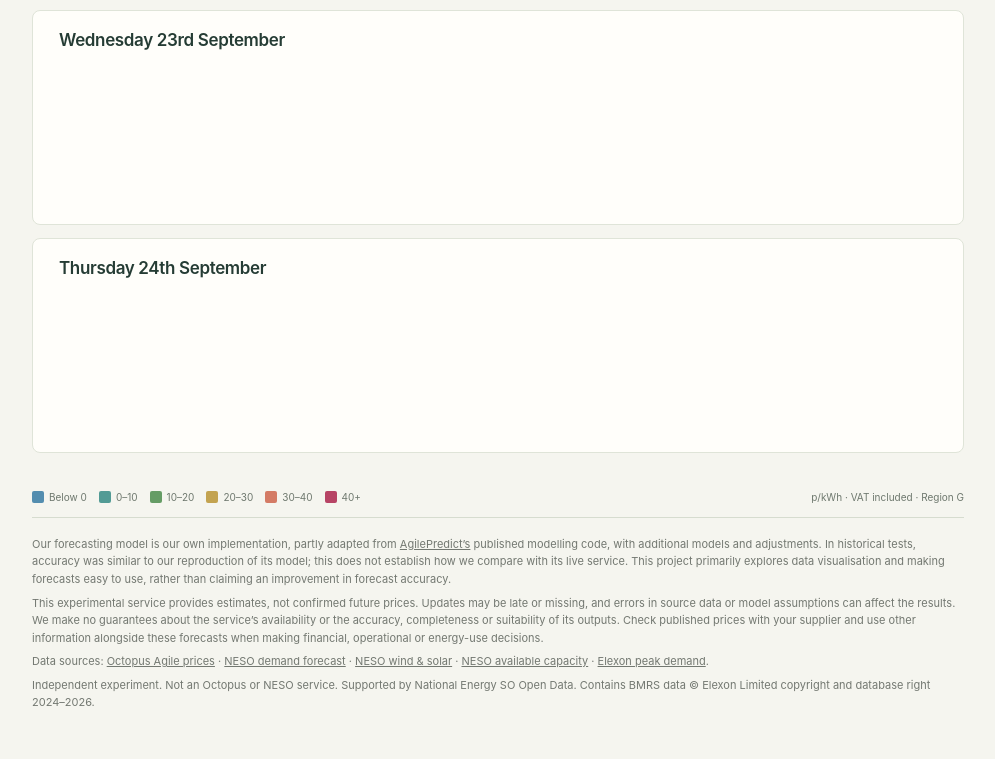
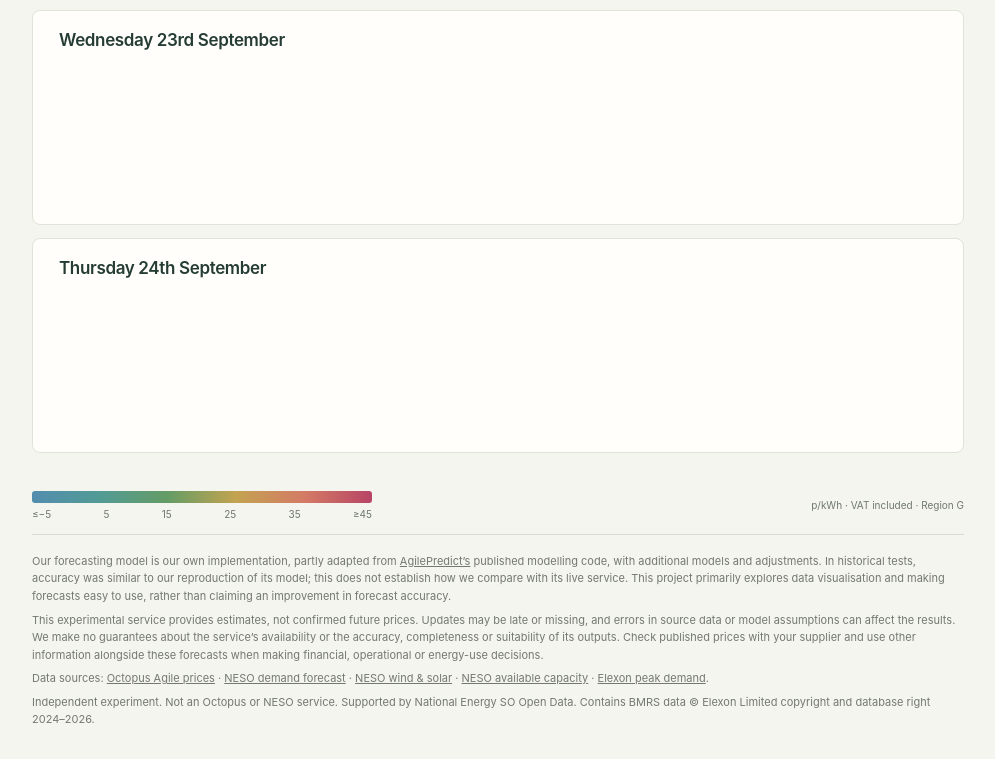
Before and after one commit to RobinL/agile-price-forecast, a website built with Vite: page web/index.html in a window 1280 px wide. Shown: the part 1372-2131 px from the top of the page, without its empty margins (142-1137 px from the left). Built offline with nearby package versions, Linux system fonts and the light colour scheme; what vega-embed would draw is missing.

Commit message:
Use a continuous price colour scale with a matching gradient key

```diff
--- a/web/src/chart.ts
+++ b/web/src/chart.ts
@@ -3,15 +3,24 @@ import type { Slot } from "./data";
 
 import type { CheapPeriod } from "./cheap-periods";
 
-// Fixed price bands, shared by every day and the page legend.
-export const PRICE_BANDS = [
-  { label: "Below 0", color: "#538daf" },
-  { label: "0–10", color: "#529b95" },
-  { label: "10–20", color: "#659c65" },
-  { label: "20–30", color: "#c3a350" },
-  { label: "30–40", color: "#d47b65" },
-  { label: "40+", color: "#b74465" },
+// Fixed colour anchors, smoothly interpolated and shared by all days and the key.
+export const PRICE_COLOURS = [
+  { price: -5, label: "≤−5", color: "#538daf" },
+  { price: 5, label: "5", color: "#529b95" },
+  { price: 15, label: "15", color: "#659c65" },
+  { price: 25, label: "25", color: "#c3a350" },
+  { price: 35, label: "35", color: "#d47b65" },
+  { price: 45, label: "≥45", color: "#b74465" },
 ];
+const PRICE_COLOUR_SCALE = {
+  type: "linear" as const,
+  domain: PRICE_COLOURS.map((stop) => stop.price),
+  range: PRICE_COLOURS.map((stop) => stop.color),
+  interpolate: "rgb" as const,
+  clamp: true,
+  nice: false,
+  zero: false,
+};
 
 export function chartBars(slots: Slot[]) {
   const counts = new Map<number, number>();
@@ -190,21 +199,13 @@ export function chartSpec(
           color: {
             field: "price",
             type: "quantitative",
-            scale: {
-              type: "threshold",
-              domain: [0, 10, 20, 30, 40],
-              range: PRICE_BANDS.map((b) => b.color),
-            },
+            scale: PRICE_COLOUR_SCALE,
             legend: null,
           },
           stroke: {
             field: "price",
             type: "quantitative",
-            scale: {
-              type: "threshold",
-              domain: [0, 10, 20, 30, 40],
-              range: PRICE_BANDS.map((b) => b.color),
-            },
+            scale: PRICE_COLOUR_SCALE,
             legend: null,
           },
           tooltip: [
--- a/web/src/main.ts
+++ b/web/src/main.ts
@@ -1,5 +1,5 @@
 import embed, { type Result } from "vega-embed";
-import { chartSpec, priceDomain, PRICE_BANDS } from "./chart";
+import { chartSpec, priceDomain, PRICE_COLOURS } from "./chart";
 import { cheapestPeriods, type CheapPeriod } from "./cheap-periods";
 import {
   chartDays,
@@ -230,15 +230,18 @@ async function load() {
   }
 }
 
-byId("price-legend").replaceChildren(
-  ...PRICE_BANDS.map((band) => {
-    const item = element("span", "");
-    const swatch = element("i", "");
-    swatch.style.backgroundColor = band.color;
-    item.append(swatch, document.createTextNode(band.label));
-    return item;
-  }),
+const gradient = element("div", "price-gradient");
+const firstPrice = PRICE_COLOURS[0].price;
+const lastPrice = PRICE_COLOURS[PRICE_COLOURS.length - 1].price;
+gradient.style.backgroundImage = `linear-gradient(to right, ${PRICE_COLOURS.map(
+  (stop) =>
+    `${stop.color} ${(100 * (stop.price - firstPrice)) / (lastPrice - firstPrice)}%`,
+).join(", ")})`;
+const colourLabels = element("div", "price-scale-labels");
+colourLabels.append(
+  ...PRICE_COLOURS.map((stop) => element("span", "", stop.label)),
 );
+byId("price-legend").replaceChildren(gradient, colourLabels);
 for (const id of ["highlight-enabled", "period-count", "period-hours"]) {
   byId(id).addEventListener("change", () => {
     if (current && currentLoadedAt) void render(current, currentLoadedAt);
--- a/web/src/style.css
+++ b/web/src/style.css
@@ -93,19 +93,16 @@ h1 {
   flex-basis: 100%;
 }
 .price-legend {
+  width: min(100%, 340px);
+}
+.price-gradient {
+  height: 12px;
+  border-radius: 3px;
+}
+.price-scale-labels {
   display: flex;
-  flex-wrap: wrap;
-  gap: 12px;
-}
-.price-legend span {
-  display: inline-flex;
-  align-items: center;
-  gap: 5px;
-}
-.price-legend i {
-  width: 12px;
-  height: 12px;
-  border-radius: 2px;
+  justify-content: space-between;
+  margin-top: 5px;
 }
 .period-controls {
   margin: 18px 0;
```
Also changed, not shown: README.md.
